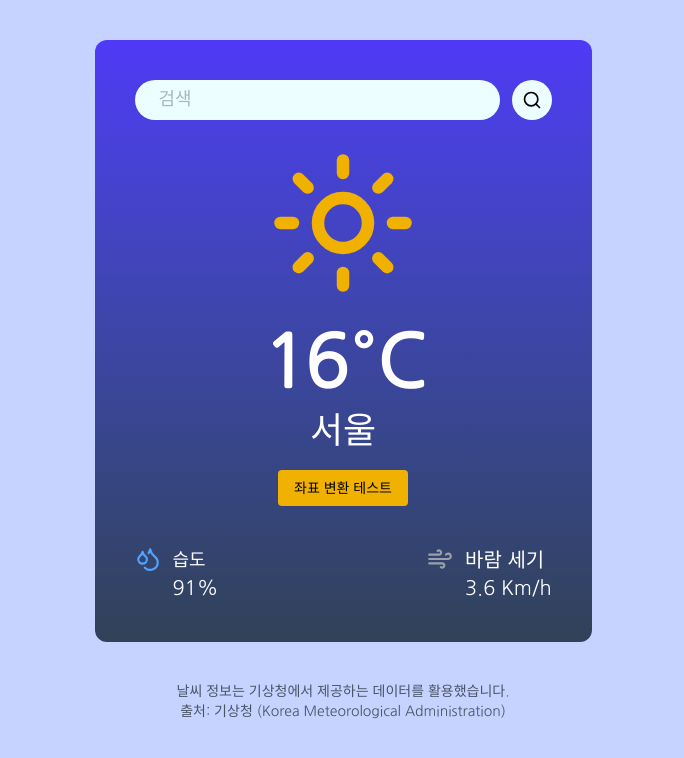
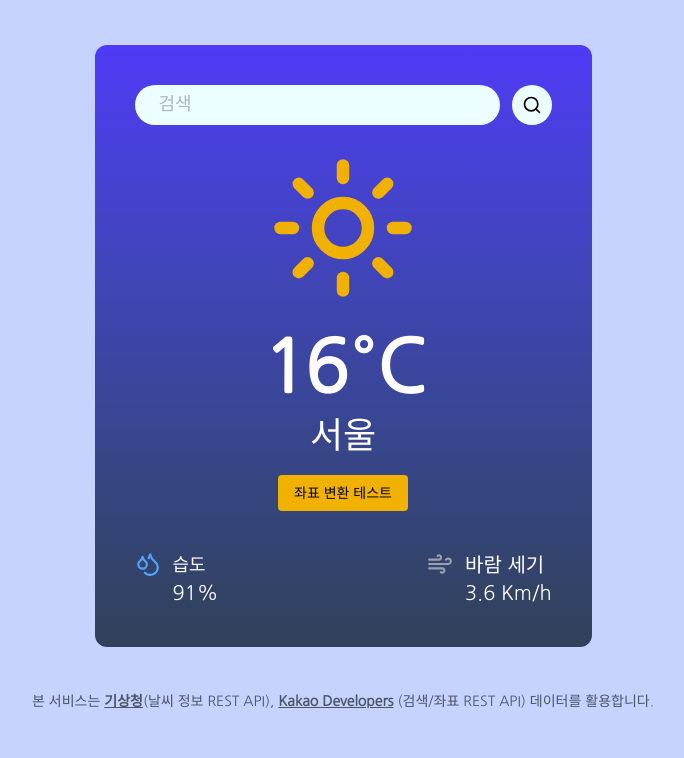
Before and after one commit to MINSIK-W/weatherApp, a React (Vite) app: page / in a window 1280 px wide. Shown: the top 758 px of the page, without its empty margins (297-981 px from the left). Built offline with nearby package versions, Linux system fonts and the light colour scheme; no server answers.

Commit message:
출처 표시

```diff
--- a/src/App.tsx
+++ b/src/App.tsx
@@ -1,19 +1,43 @@
-import Weather from "./components/Weather.tsx";
+import Weather from './components/Weather.tsx';
+import Developing from './developing/Developing.tsx';
 
 function App() {
-
   return (
     <>
       <div className='grid min-h-screen bg-indigo-200'>
         <Weather />
-        <div className="container mx-auto text-center text-sm text-gray-600">
-          <p>날씨 정보는 기상청에서 제공하는 데이터를 활용했습니다.</p>
-          <p>출처: 기상청 (Korea Meteorological Administration)</p>
+        <div className='container mx-auto text-center text-sm text-gray-600'>
+          <p>
+            본 서비스는{' '}
+            <a
+              className='font-semibold underline hover:text-indigo-500 transition '
+              href='https://www.weather.go.kr/'
+              target='_blank'
+              rel='noopener noreferrer'
+            >
+              기상청
+            </a>
+            (날씨 정보 REST API),
+            <a
+              className='font-semibold underline hover:text-indigo-500 transition mx-1'
+              href='https://developers.kakao.com/'
+              target='_blank'
+              rel='noopener noreferrer'
+            >
+              Kakao Developers
+            </a>
+            (검색/좌표 REST API) 데이터를 활용합니다.
+          </p>
         </div>
       </div>
+      <Developing
+        progress={70}
+        eta='8월 4주 예정'
+        message='작업 진행중입니다.'
+        showCloseButton={true}
+      />
     </>
-
-)
+  );
 }
 
-export default App
+export default App;
```
